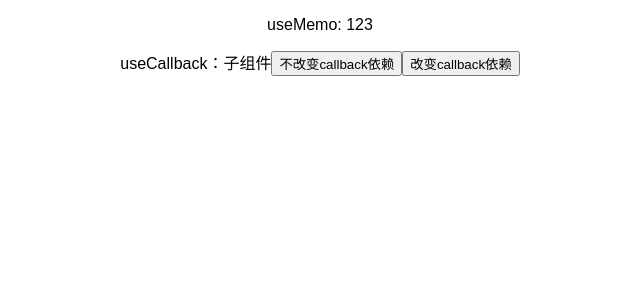
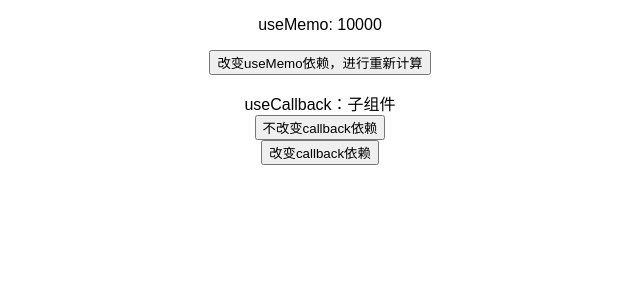
Before and after one commit to liquidGo/Abstract_Key_Processes, a React (Create React App) app: page / in a window 1280 px wide. Shown: the top 300 px of the page, without its empty margins (320-960 px from the left). Built offline with nearby package versions, Linux system fonts and the light colour scheme.

Commit message:
feat: Update useMemo

```diff
--- a/src/other/useMemo&useCallback/index.tsx
+++ b/src/other/useMemo&useCallback/index.tsx
@@ -4,8 +4,8 @@ const Other_useMemo_useCallback = () => {
   const [count, setCount] = useState(0);
   const [random, setRandom] = useState(1);
   const memoizedValue = useMemo(() => {
-    return 123;
-  }, []);
+    return random * 10000;
+  }, [random]);
 
   const memoizedCallback = useCallback(() => {
     console.log('memoizedCallback');
@@ -23,12 +23,20 @@ const Other_useMemo_useCallback = () => {
 
   return <div>
     <p>useMemo: {memoizedValue}</p>
+    <div>
+        <button onClick={handleClick}>改变useMemo依赖，进行重新计算</button>
+      </div>
     <p>useCallback：
       <MemoChild
         memoizedCallback={memoizedCallback}
       />
-      <button onClick={handleClick}>不改变callback依赖</button>
-      <button onClick={handleClick2}>改变callback依赖</button>
+      <div>
+        <button onClick={handleClick}>不改变callback依赖</button>
+      </div>
+      <div>
+        <button onClick={handleClick2}>改变callback依赖</button>
+      </div>
+
     </p>
   </div>
 
```
